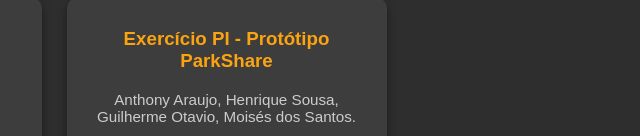
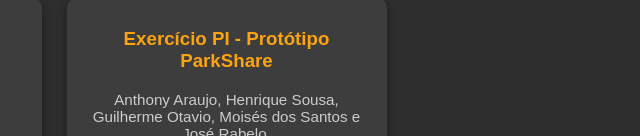
Before and after one commit to xNeohaha/FATEC-AnthonyAraujo, a plain HTML site: page index.html in a window 1280 px wide. Shown: the part 664-800 px from the top of the page, 586-1226 px from the left. Drawn offline with Linux system fonts and the light colour scheme.

Commit message:
main 1810

```diff
--- a/index.html
+++ b/index.html
@@ -52,7 +52,7 @@
 
     <div class="card">
     <h3>Exercício PI - Protótipo ParkShare</h3>
-    <p>Anthony Araujo, Henrique Sousa, Guilherme Otavio, Moisés dos Santos.</p>
+    <p>Anthony Araujo, Henrique Sousa, Guilherme Otavio, Moisés dos Santos e José Rabelo.</p>
     <a href="https://henrique151.github.io/ParkShare/">Ver o site.</a>
     <a href="https://github.com/henrique151/ParkShare">Ver o Repositório.</a>
   </div>
```
